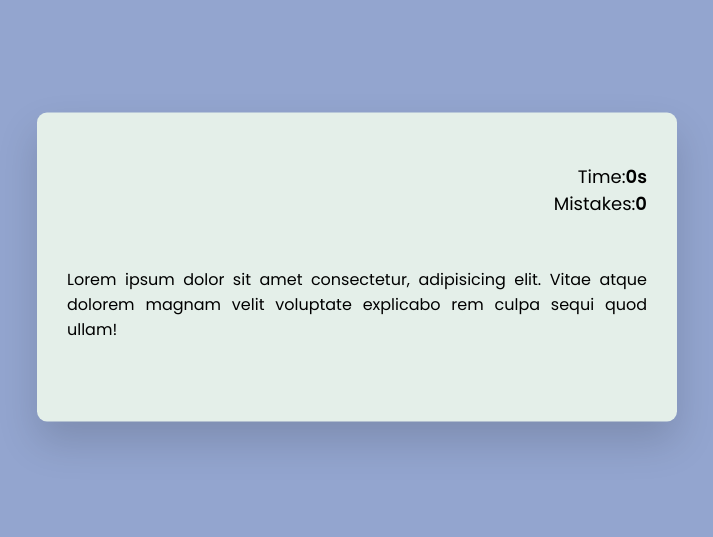
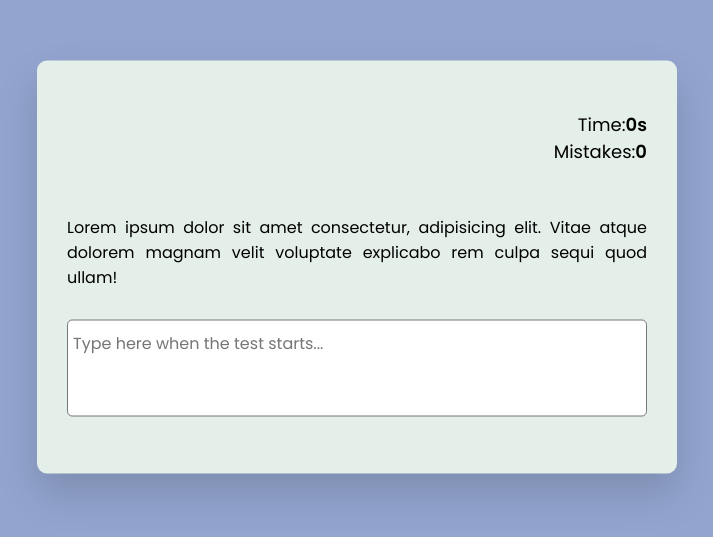
Before and after one commit to mmk4-81/Typing-Test, a plain HTML site: page index.html in a window 1280 px wide. Shown: the part 133-670 px from the top of the page, without its empty margins (283-996 px from the left). Drawn offline with Linux system fonts and the light colour scheme.

Commit message:
textarea

```diff
--- a/index.html
+++ b/index.html
@@ -24,6 +24,8 @@
         Lorem ipsum dolor sit amet consectetur, adipisicing elit. Vitae atque
         dolorem magnam velit voluptate explicabo rem culpa sequi quod ullam!
       </div>
+
+      <textarea name="" id="quote-input" cols="30" rows="3" placeholder="Type here when the test starts..."></textarea>
     </div>
 
     <script src="app.js"></script>
--- a/style.css
+++ b/style.css
@@ -35,3 +35,11 @@ body{
     text-align: justify;
     margin: 50px 0 30px 0;
 }
+
+textarea{
+    resize: none;
+    width: 100%;
+    border-radius: 5px;
+    padding: 10px 5px;
+    font-size: 16px;
+}
```
